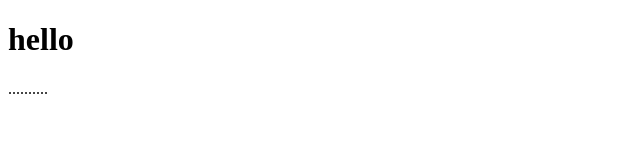
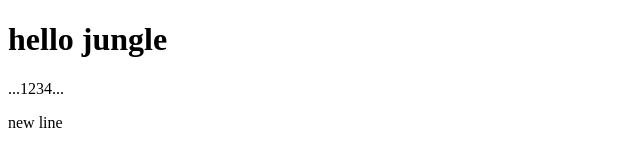
Before and after one commit to sunsoojungle/work0707, a plain HTML site: page index.html in a window 1280 px wide. Shown: the whole page, without its empty margins (0-640 px from the left). Drawn offline with Linux system fonts and the light colour scheme.

Commit message:
second commit

```diff
--- a/index.html
+++ b/index.html
@@ -7,7 +7,8 @@
     <title>Document</title>
 </head>
 <body>
-    <h1>hello</h1>
-    <p>..........</p>
+    <h1>hello jungle</h1>
+    <p>...1234...</p>
+    <div>new line</div>
 </body>
 </html>
```
